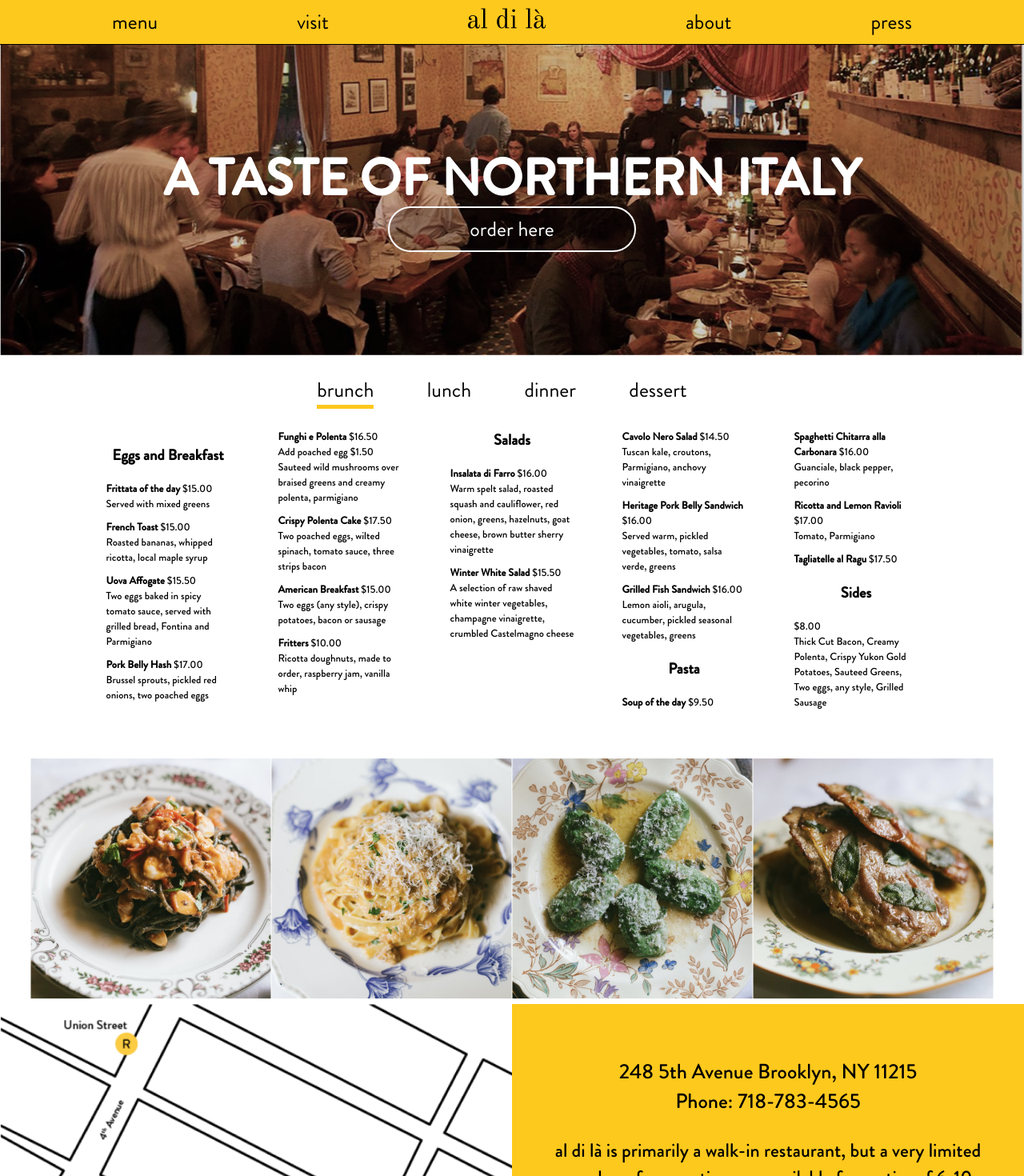
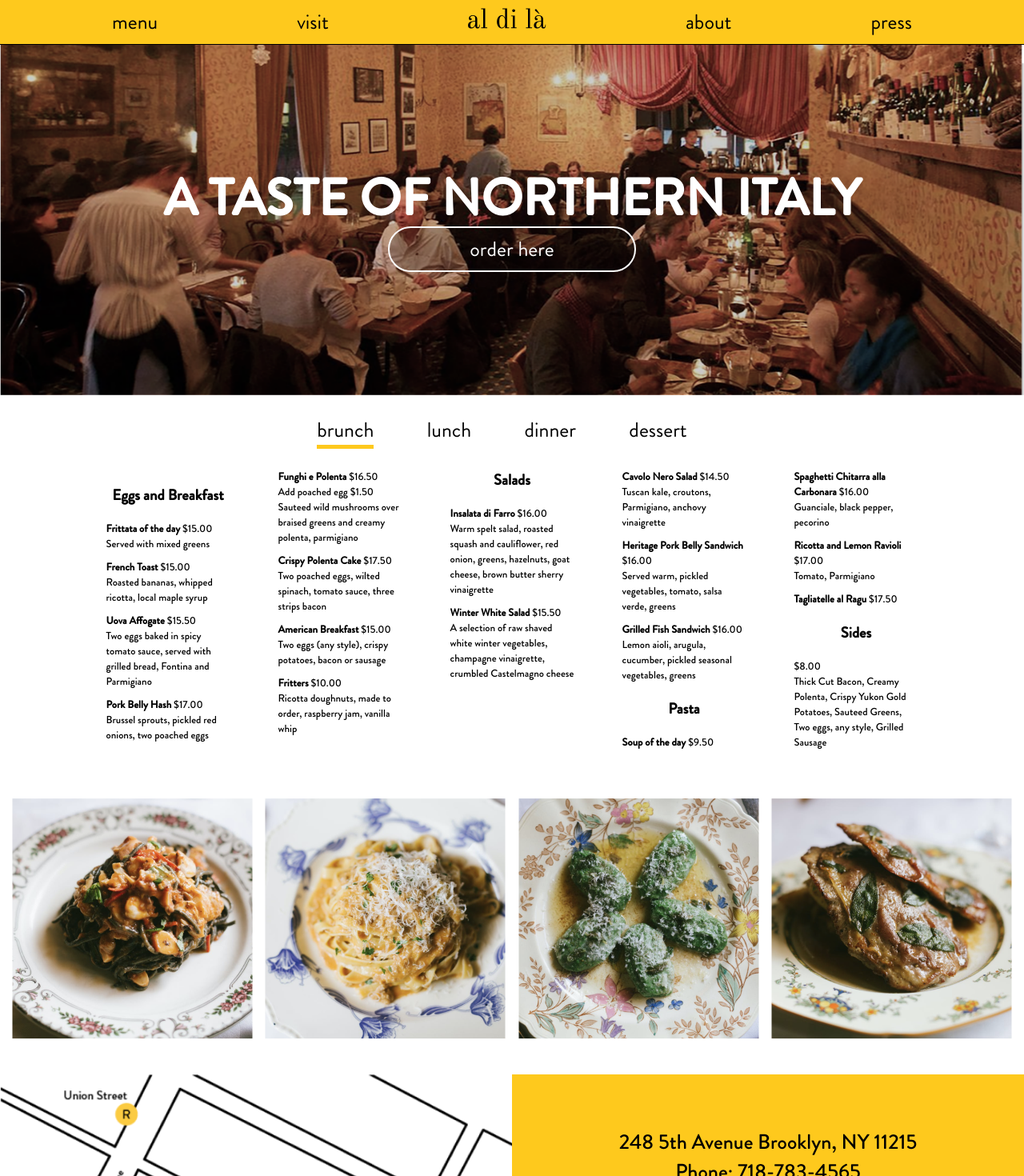
Before and after one commit to johnpmeyers20/ux-al-di-la, a React (Create React App) app: page / in a window 1280 px wide. Shown: the top 1470 px of the page at 80% size. Built offline with nearby package versions, Linux system fonts and the light colour scheme.

Commit message:
pushed hero down to match zeplin

```diff
--- a/src/components/Header/Header.css
+++ b/src/components/Header/Header.css
@@ -81,6 +81,10 @@
   justify-content: center;
 }
 
+.hero-image {
+  margin-top: 50px;
+}
+
 /* .section-dark {
   background: #333;
   color: white;
--- a/src/components/Header/Header.js
+++ b/src/components/Header/Header.js
@@ -87,7 +87,7 @@
       <div className="hero-text-container">
         <h1 className="hero-text">A Taste of Northern Italy</h1>
         <button className="order-button">order here</button>
-        <img src={Hero} width="100%" height="100%" />
+        <img className="hero-image" src={Hero} alt="" width="100%" height="100%" />
       </div>
       {/* </div> */}
     </header>
--- a/src/components/ImageArray/ImageArray.css
+++ b/src/components/ImageArray/ImageArray.css
@@ -0,0 +1,5 @@
+.image-array-container {
+  margin-bottom: 44px;
+  display: flex;
+  justify-content: space-evenly;
+}
--- a/src/components/ImageArray/ImageArray.js
+++ b/src/components/ImageArray/ImageArray.js
@@ -7,7 +7,7 @@
 
 const ImageArray = () => {
   return (
-    <div>
+    <div className="image-array-container">
       <img src={Food1} alt='dish one' />
       <img src={Food2} alt='dish two' />
       <img src={Food3} alt='dish three' />
```
